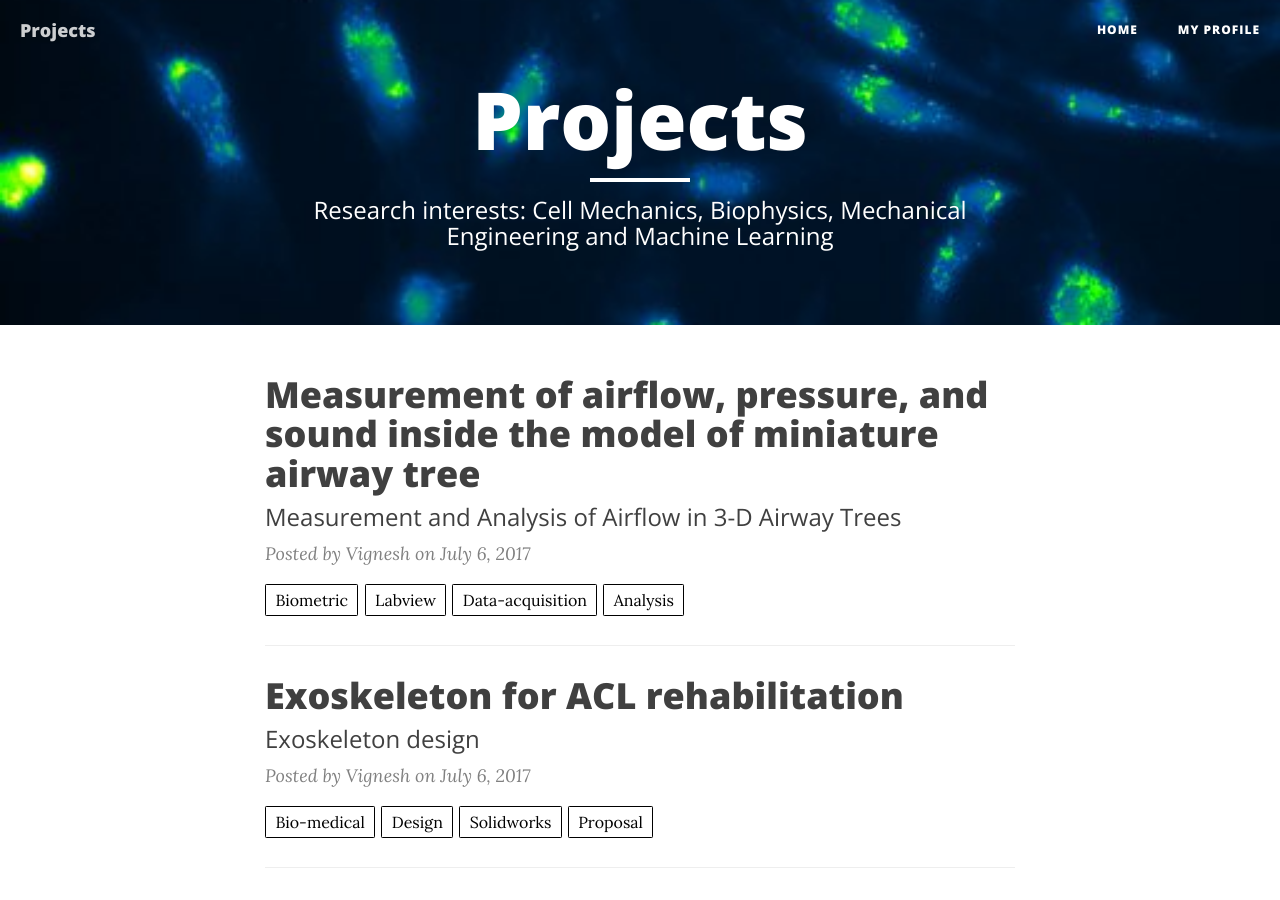
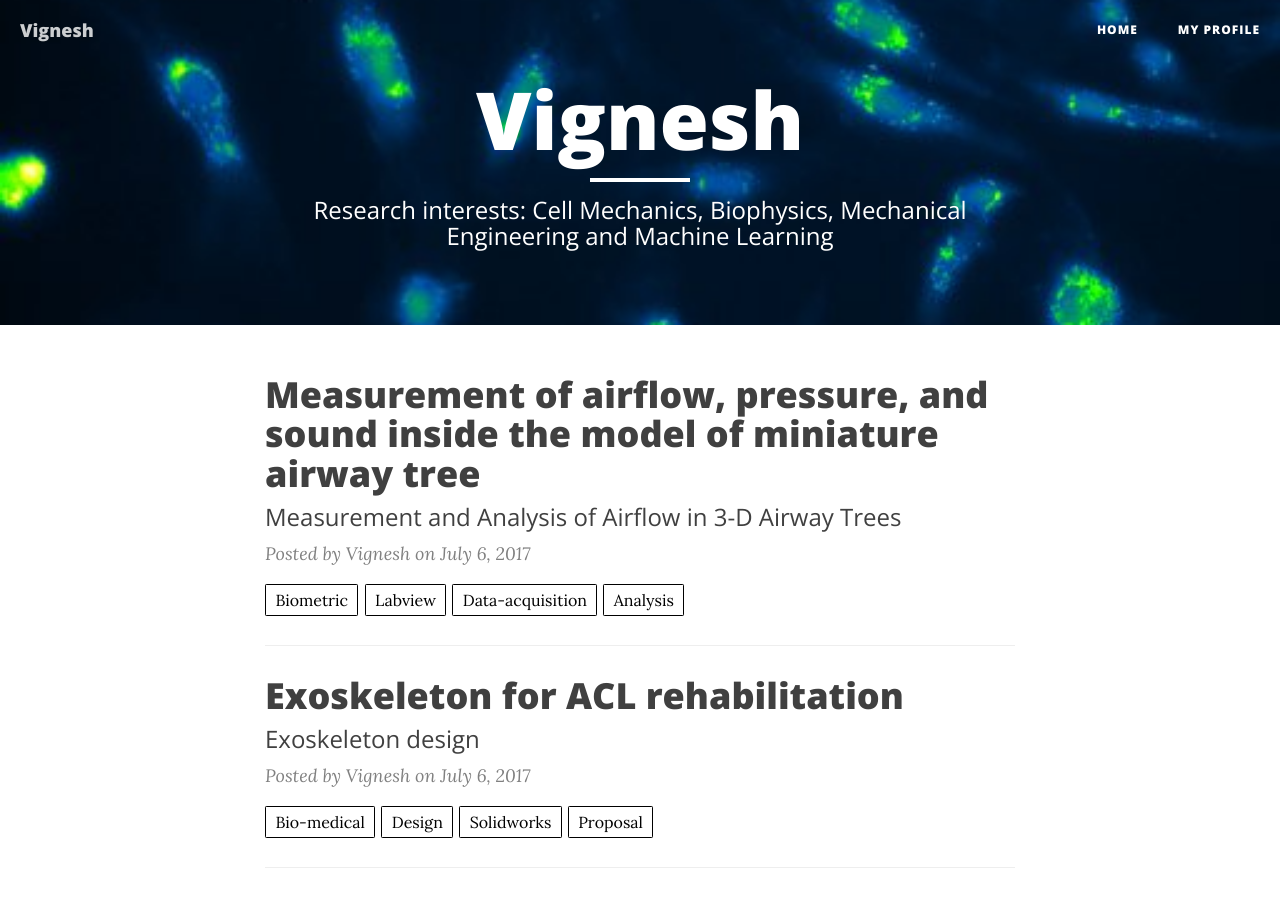
Before and after one commit to vignesharavind/vignesharavind.github.io, a Jekyll site: the page built from index.html, in a window 1280 px wide and 900 px high. Built offline with Jekyll 4.4.1, drawn with Linux system fonts in a browser that asks for light colours; nearby versions of some CDN libraries; the list of posts is cut into pages by our own code.

Commit message:
Update _config.yml

```diff
--- a/_config.yml
+++ b/_config.yml
@@ -1,5 +1,5 @@
 # Site settings
-title: "Projects"
+title: "Vignesh"
 description: "Research interests: Cell Mechanics, Biophysics, Mechanical Engineering and Machine Learning"
 url: "https://vignesharavind.github.io"
 
```
